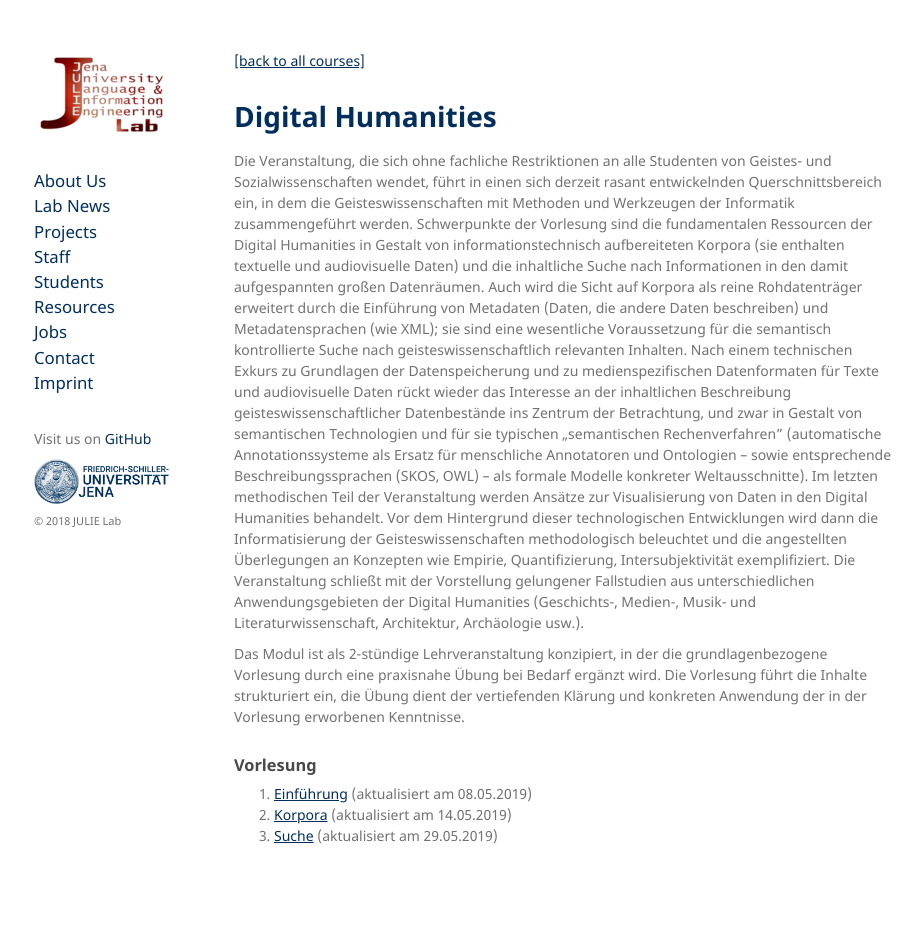
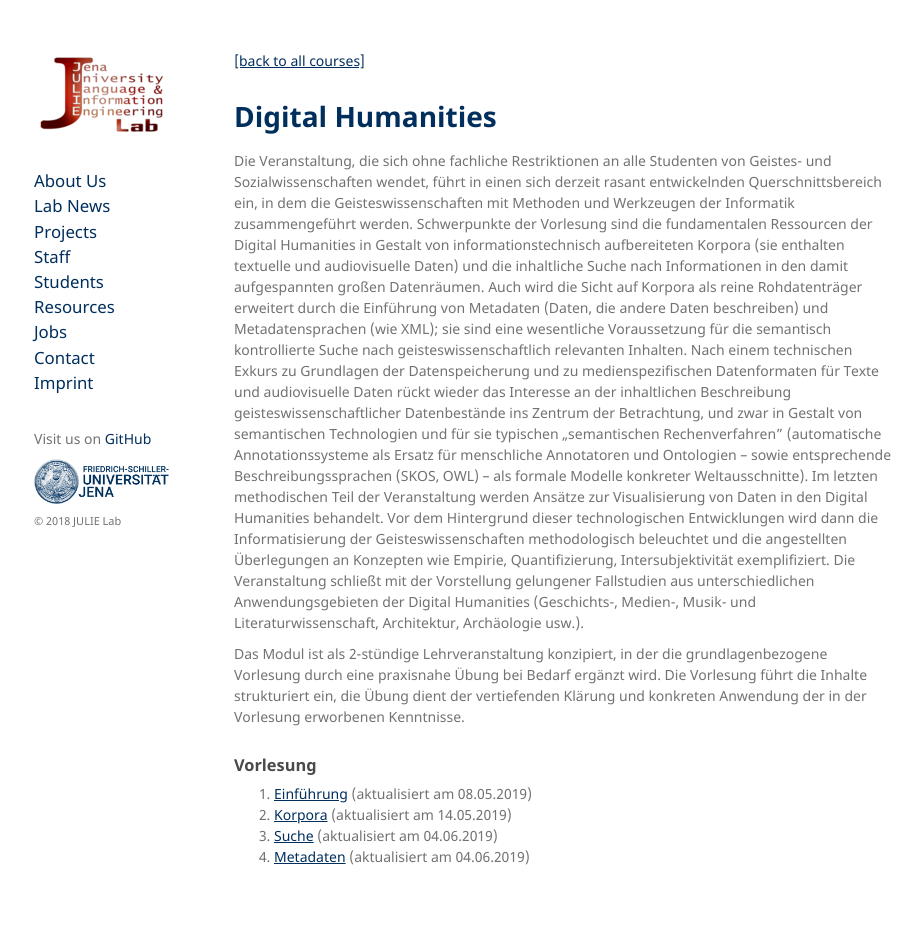
Before and after one commit to JULIELab/JULIELab.github.io, a Jekyll site: the page built from Courses/Digital+Humanities.md, in a window 1280 px wide. Shown: the whole page, without its empty margins (176-1098 px from the left). Built offline with Jekyll 4.4.1, drawn with Linux system fonts in a browser that asks for light colours; before the commit the page ends 906 px from its top, so only the background shows below that.

Commit message:
Update Digital+Humanities.md

```diff
--- a/Courses/Digital+Humanities.md
+++ b/Courses/Digital+Humanities.md
@@ -14,7 +14,8 @@
 
 1. [Einführung](/downloads/teaching/ss2019/dh/ASQ Digital Humanities (1) Intro-sh.pdf) (aktualisiert am 08.05.2019)
 2. [Korpora](/downloads/teaching/ss2019/dh/ASQ Digital Humanities (2) Korpora-sh.pdf) (aktualisiert am 14.05.2019)
-3. [Suche](/downloads/teaching/ss2019/dh/ASQ Digital Humanities (3) Suche-sh.pdf) (aktualisiert am 29.05.2019)
+3. [Suche](/downloads/teaching/ss2019/dh/ASQ Digital Humanities (3) Suche-sh.pdf) (aktualisiert am 04.06.2019)
+4. [Metadaten](/downloads/teaching/ss2019/dh/ASQ Digital Humanities (4) Metadaten-sh.pdf)  (aktualisiert am 04.06.2019)
 
 <!---
 2. [Korpora](/downloads/teaching/ws201819/dh/ASQ Digital Humanities (2) Korpora-sh.pdf) (aktualisiert am 20.11.2018)
```
